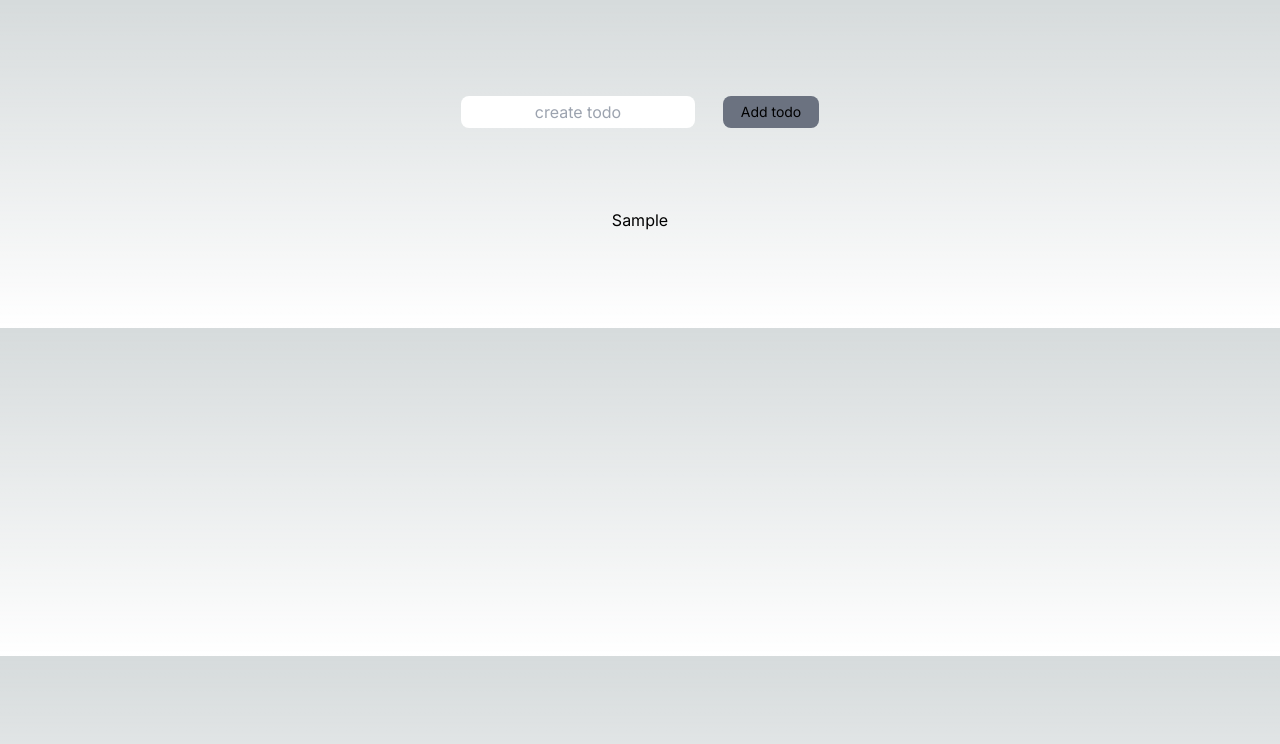
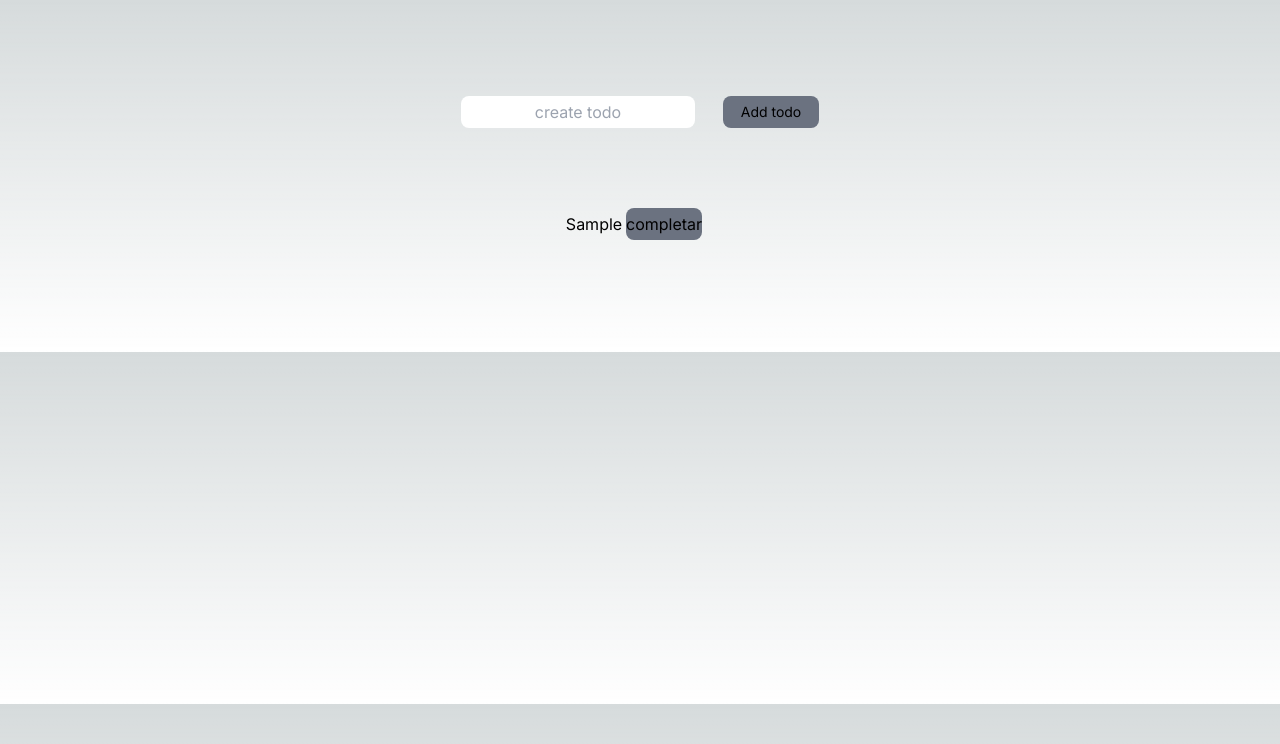
Before and after one commit to YilbertLuna/todo-machine, a Next.js app: page / in a window 1280 px wide. Both pictures are taken after typing "Sample" into the empty fields and a click on the button "Add todo". Shown: the top 744 px of the page. Built offline with nearby package versions, Linux system fonts and the light colour scheme.

Commit message:
add funciton for deleted and completed todos

```diff
--- a/src/app/page.tsx
+++ b/src/app/page.tsx
@@ -15,13 +15,29 @@ export default function Home() {
     setCreatedTodo(e.target.value)
   }
 
-  const createdTodos:MouseEventHandler<HTMLButtonElement> = () => {
+  // created todo's
+  const createdTodos: MouseEventHandler<HTMLButtonElement> = () => {
     const newTodo = {
       text: createdTodo,
       complete: false
     }
     setTodos([...Todos, newTodo])
     setCreatedTodo('')
+  }
+
+  // deleted todo's
+  const deletedTodos = (text: string): void => {
+    const newTodo =  Todos.filter(todo => todo.text !== text)
+    setTodos(newTodo)
+  }
+
+  // completed todo's
+  const completedTodos = (text: string): void => {
+    const newTodo = [...Todos]
+    const todoId = Todos.findIndex(todo => todo.text === text)
+    if(!Todos[todoId].complete) Todos[todoId].complete = true
+    else Todos[todoId].complete = false
+    setTodos(newTodo)
   }
 
   return (
@@ -32,11 +48,11 @@ export default function Home() {
       </div>
       <div className="">
         {Todos.map(({text, complete}) => (
-          <ul key={text}>
-            <li key={text}>
-              <p>{text}</p>
-            </li>
-          </ul>
+          <div key={text} className="flex flex-row max-h-screen justify-center items-center mb-4">
+              <p className="w-full">{text}</p>
+              <button type="button" onClick={() => completedTodos(text)} className="bg-gray-500 rounded-lg h-8 w-20 mr-3">completar</button>
+              <button type="button" onClick={() => deletedTodos(text)} className={`${complete ? '' : 'hidden'} bg-gray-500 rounded-lg h-8 w-20`}>deleted</button>
+          </div>
         ))}
       </div>
     </main>
```
